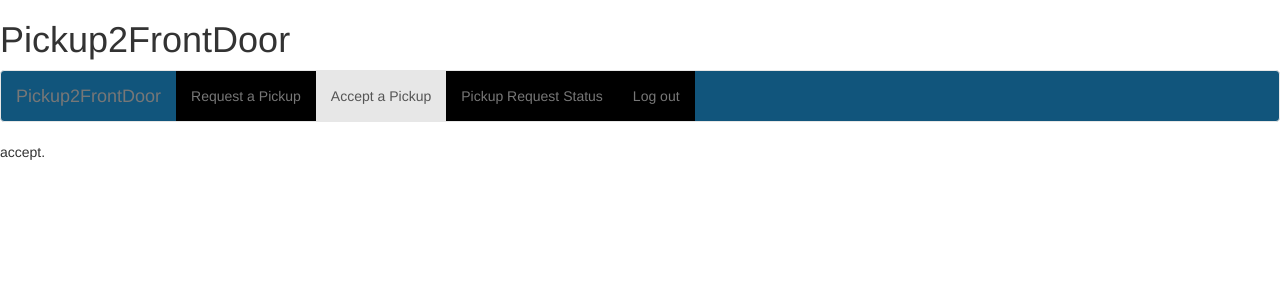
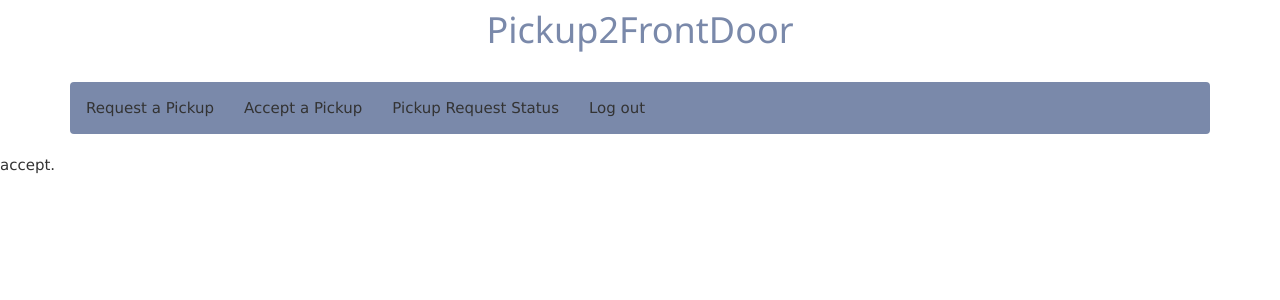
Before and after one commit to lipkinc18/CSCI4710_Group_6, a Flask app: page /accept in a window 1280 px wide. Shown: the top 300 px of the page. Run offline with Flask 2, Linux system fonts and the light colour scheme; some libraries are stand-ins or nearby versions.

Commit message:
updated nav bar

```diff
--- a/finalProject/templates/base.html
+++ b/finalProject/templates/base.html
@@ -8,33 +8,30 @@
     <link rel="stylesheet" href="https://maxcdn.bootstrapcdn.com/bootstrap/3.4.0/css/bootstrap.min.css">
     <script src="https://ajax.googleapis.com/ajax/libs/jquery/3.3.1/jquery.min.js"></script>
     <script src="https://maxcdn.bootstrapcdn.com/bootstrap/3.4.0/js/bootstrap.min.js"></script>
-    <link rel="stylesheet" href="../style.css">
+        <link rel="stylesheet" href="{{ url_for('static', filename='css/stylesheet.css') }}">
+        <link rel="stylesheet" href="https://www.w3schools.com/w3css/4/w3.css">
 
     {% block extrajs %}{% endblock%}
     <title>{% block title %}{% endblock %}</title>
     {% endblock %}
   </head>
+
   <body>
-  <h1>Pickup2FrontDoor</h1>
-    <!-- We have done a similar example: Example 13 -->
-    <nav class="navbar navbar-default" style="background: #11557C">
-      <!-- .container-fluid class provides a full width container, spanning the entire width of the viewport -->
-      <div class="container-fluid">
-      <!-- .container class provides a responsive fixed width container -->
-      <!-- <div class="container"> -->
-        <div class="navbar-header">
-          <a class="navbar-brand" href="/">Pickup2FrontDoor</a>
-        </div>
-        <!-- Used on a <ul> container that contains the list items with links inside a navigation bar -->
-        <ul class="nav navbar-nav">
+  <h1 style="color:#7A89AA; text-align: center;">Pickup2FrontDoor</h1>
+  <br>
+    <div class="container"  >
+    <nav class="navbar navbar-light" style="background-color: #7A89AA;" >
+        <ul class="nav justify-content-center navbar-nav">
           <li {% block nav_request %}{% endblock %}><a href="/request">Request a Pickup</a></li>
           <li {% block nav_accept %}{% endblock %}><a href="/accept">Accept a Pickup</a></li>
           <li {% block nav_status %}{% endblock %}><a href="/status">Pickup Request Status</a></li>
           <li {% block nav_logout %}{% endblock %}><a href="/">Log out</a></li>
         </ul>
-      </div>
     </nav>
+    </div>
     <div id="content">{% block content %}{% endblock %}</div>
+
+
 
   </body>
 </html>
```
